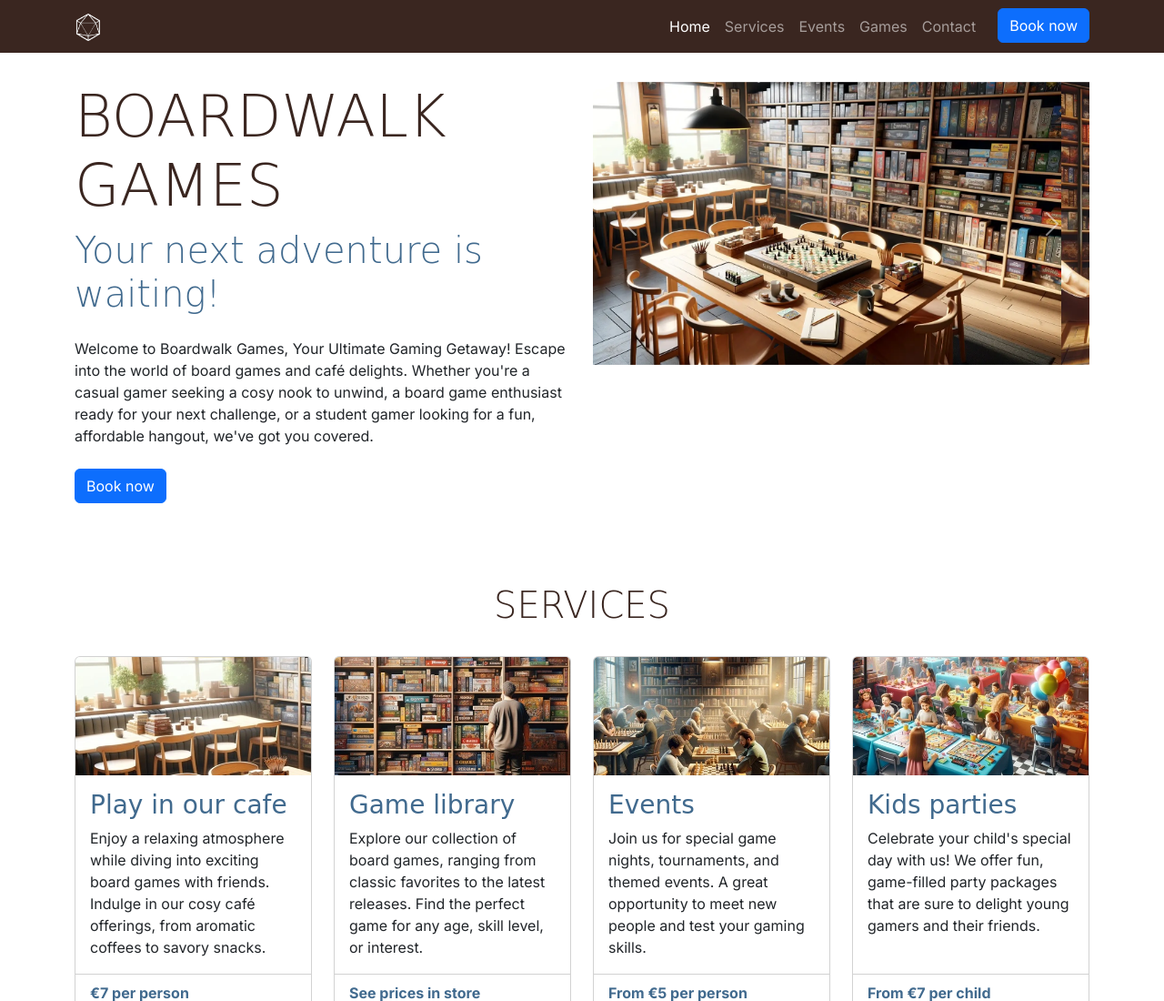
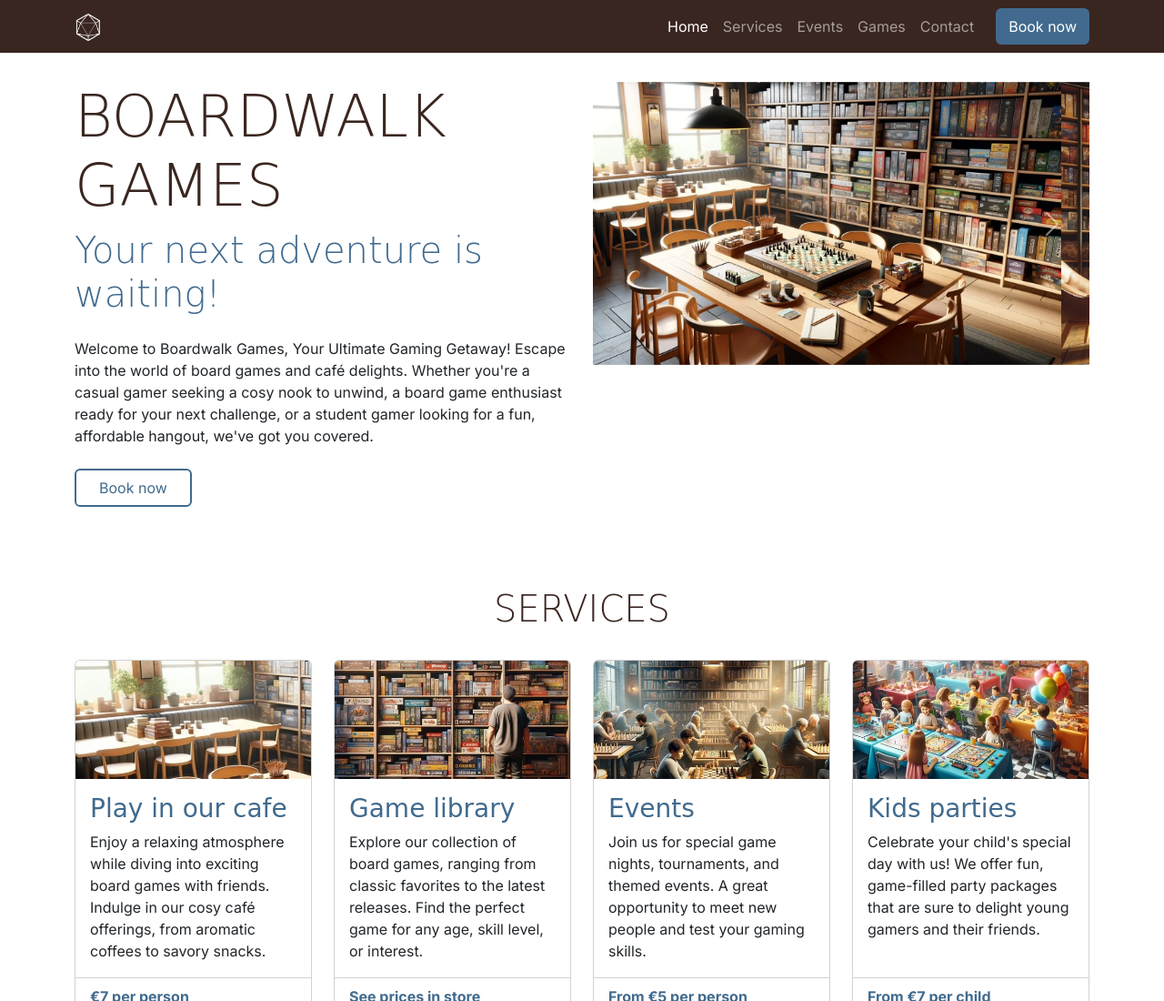
Before and after one commit to KelvinC181/Broadwalk-Games, a plain HTML site: page index.html in a window 1280 px wide. Shown: the top 1100 px of the page at 91% size. Drawn offline with nearby package versions, Linux system fonts and the light colour scheme; a web font is replaced by a local one.

Commit message:
add custom button styles

```diff
--- a/assets/css/style.css
+++ b/assets/css/style.css
@@ -36,6 +36,33 @@ h2 {
 .section {
     margin-top: 2rem;
     margin-bottom: 2rem;
+}
+
+/* buttons */
+
+.custom-button-filled {
+    border: 2px solid var(--highlight-color);
+    background-color: var(--highlight-color);
+    color: white;
+}
+
+.custom-button-filled:hover {
+    border: 2px solid var(--secondary-color);
+    background-color: var(--secondary-color);
+    color: white;
+}
+
+.custom-button-outline {
+    border: 2px solid var(--highlight-color);
+    background-color: transparent;
+    color: var(--highlight-color);
+    padding: 7px 25px;
+}
+
+.custom-button-outline:hover {
+    border: 2px solid var(--highlight-color);
+    background-color: var(--highlight-color);
+    color: white;
 }
 
 /* navbar */
--- a/index.html
+++ b/index.html
@@ -50,7 +50,7 @@
                         <a class="nav-link" href="#contact">Contact</a>
                     </li>
                     <li class="nav-item">
-                        <a class="btn btn-primary ms-lg-3" href="booking.html">Book now</a>
+                        <a class="btn custom-button-filled ms-lg-3" href="booking.html">Book now</a>
                     </li>
                 </ul>
             </div>
@@ -67,7 +67,7 @@
                     games and café delights. Whether you're a casual gamer seeking a cosy nook to unwind, a board game
                     enthusiast ready for your next challenge, or a student gamer looking for a fun, affordable hangout,
                     we've got you covered.</p>
-                <a class="btn btn-primary mb-4" href="booking.html">Book now</a>
+                <a class="btn custom-button-outline mb-4" href="booking.html">Book now</a>
             </div>
             <div class="col-12 col-xl-6">
                 <div id="carouselExampleAutoplaying" class="carousel slide" data-bs-ride="carousel">
```
Also changed, not shown: booking.html (+2 -2 lines), game-library.html (+1 -1 lines), success.html (+2 -2 lines).
